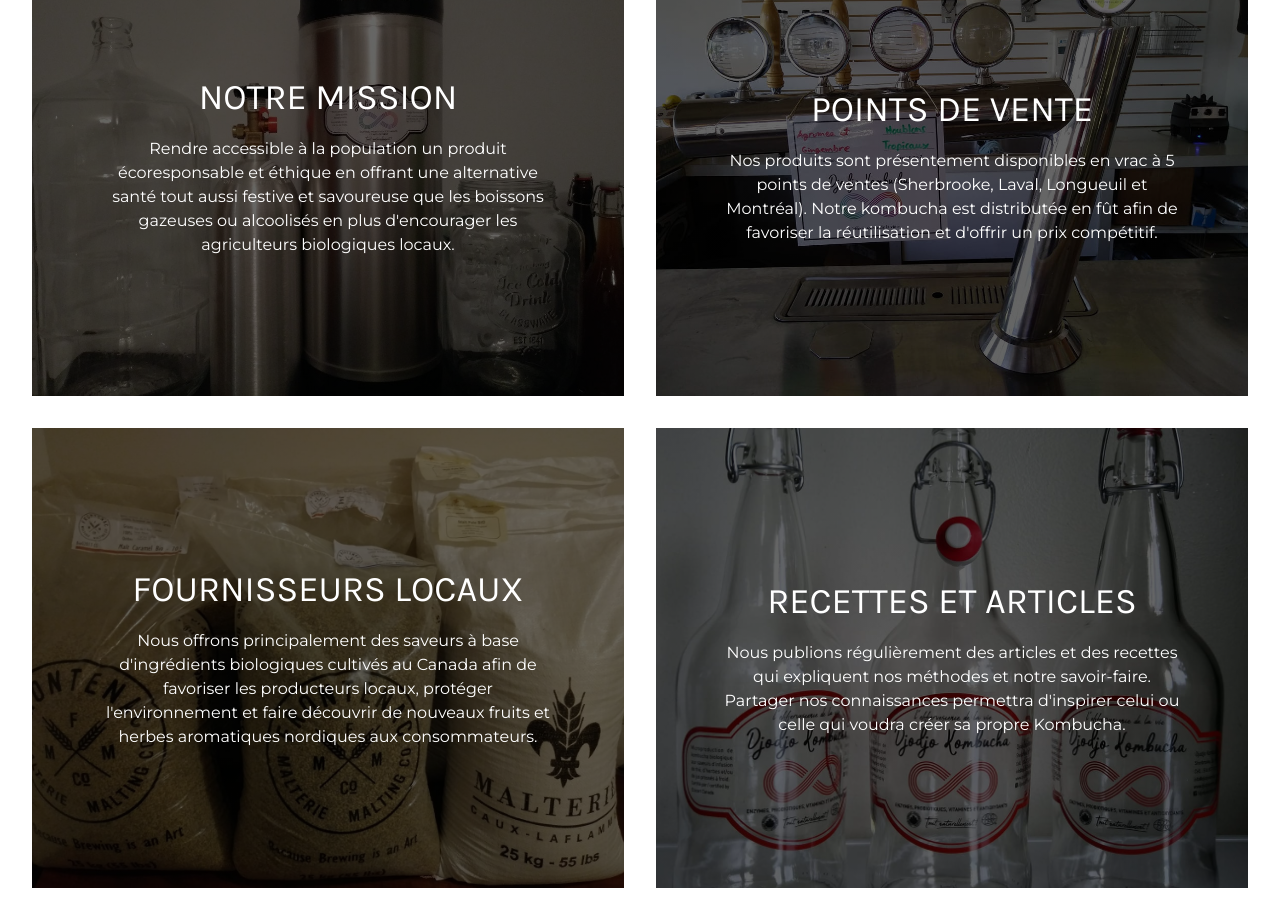
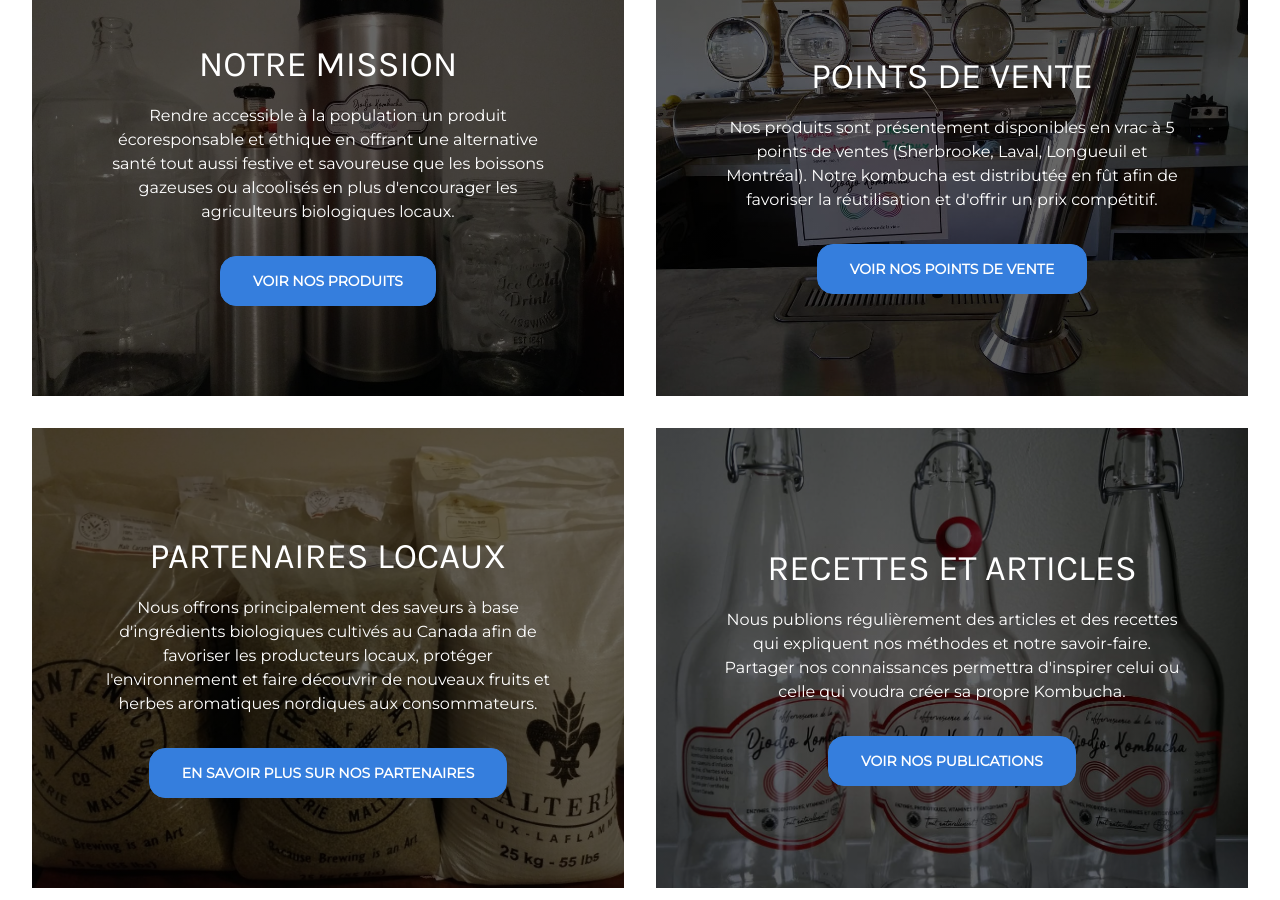
Before and after one commit to ouarez/djodjo-jekyll, a Jekyll site: the page built from index.md, in a window 1280 px wide and 900 px high, scrolled down 771 px. Built offline with Jekyll 4.4.1, drawn with Linux system fonts in a browser that asks for light colours; nearby versions of some CDN libraries; some web fonts are replaced; a script that is not in the unit is left out.

Commit message:
squares + netlifyyy

```diff
--- a/_layouts/home.html
+++ b/_layouts/home.html
@@ -23,7 +23,11 @@ layout: default
 
       <div class="w-100 white pv3 pv5-l tc mt3 mt5-l">
         <h1 class="f2 f1-l alt-font ttu b">{{page.slogan1}}</h1>
-        <h2 class="f3 f2-l dib alt-font ttu tracked"><i class="fas fa-chevron-circle-right mr3 dib"></i>{{page.slogan2}}</h2>
+        <a class="white link" href="{{page.cover_link}}" alt="{{page.slogan2}}">
+          <h2 class="f3 f2-l dib alt-font ttu tracked">
+            <i class="fas fa-chevron-circle-right mr3 dib"></i>{{page.slogan2}}
+          </h2>
+        </a>
       </div>
 
     </div>
@@ -36,11 +40,14 @@ layout: default
   {% for item in page.square %}
 
     <div class="w-100 w-50-l">
-      <div class="square cover mh3 mb4" style="background-image:url('{{item.square_image}}')">
+      <div class="square cover mh3 mb4" style="background-image:url('{{item.image}}')">
         <div class="w-100 shadow dt">
           <div class="white tc dtc v-mid ph3 ph5-l">
-            <h3 class="ttu alt-font f2">{{item.square_name}}</h3>
-            <p>{{item.square_desc}}</p>
+            <h3 class="ttu alt-font f2">{{item.name}}</h3>
+            <p>{{item.desc}}</p>
+            <a href="{{item.link}}" alt="{{item.link_desc}}">
+              <button class="bg-blue white pv3 ph4 mt3 ba b--blue br4 pointer grow ttu f6 b">{{item.link_desc}}</button>
+            </a>
           </div>
         </div>
       </div>
--- a/index.md
+++ b/index.md
@@ -63,38 +14,38 @@ text1: >-
   Gagnon, bachelier en ingénierie passionné par la fermentation et
   l'amélioration de notre qualité de vie sous toutes ses formes.
 square:
-  - square_desc: >-
+  - desc: >-
       Rendre accessible à la population un produit écoresponsable et éthique en
       offrant une alternative santé tout aussi festive et savoureuse que les
       boissons gazeuses ou alcoolisés en plus d'encourager les agriculteurs
       biologiques locaux.
-    square_image: /img/kombucha.jpg
-    square_link: /produits
-    square_link_desc: Voir nos produits
-    square_name: Notre mission
-  - square_desc: >-
+    image: /img/kombucha.jpg
+    link: /produits
+    link_desc: Voir nos produits
+    name: Notre mission
+  - desc: >-
       Nos produits sont présentement disponibles en vrac à 5 points de ventes
       (Sherbrooke, Laval, Longueuil et Montréal). Notre kombucha est distributée
       en fût afin de favoriser la réutilisation et d'offrir un prix compétitif.
-    square_image: /img/points-de-vente.jpg
-    square_link: /points-de-vente
-    square_link_desc: Voir nos points de vente
-    square_name: Points de vente
-  - square_desc: >-
+    image: /img/points-de-vente.jpg
+    link: /points-de-vente
+    link_desc: Voir nos points de vente
+    name: Points de vente
+  - desc: >-
       Nous offrons principalement des saveurs à base d'ingrédients biologiques
       cultivés au Canada afin de favoriser les producteurs locaux, protéger
       l'environnement et faire découvrir de nouveaux fruits et herbes
       aromatiques nordiques aux consommateurs.
-    square_image: /img/fournisseurs.jpg
-    square_link: /fournisseurs
-    square_link_desc: En savoir plus sur nos fournisseurs
-    square_name: Fournisseurs locaux
-  - square_desc: >-
+    image: /img/fournisseurs.jpg
+    link: /partenaires-locaux
+    link_desc: En savoir plus sur nos partenaires
+    name: Partenaires locaux
+  - desc: >-
       Nous publions régulièrement des articles et des recettes qui expliquent
       nos méthodes et notre savoir-faire. Partager nos connaissances permettra
       d'inspirer celui ou celle qui voudra créer sa propre Kombucha.
-    square_image: /img/recettes-articles.jpg
-    square_link: /articles-et-recettes
-    square_link_desc: En savoir plus sur nos fournisseurs
-    square_name: Recettes et articles
+    image: /img/recettes-articles.jpg
+    link: /publications
+    link_desc: Voir nos publications
+    name: Recettes et articles
 ---
```
Also changed, not shown: other parts of index.md (+0 -49 lines), admin/config.yml (+5 -15 lines).
